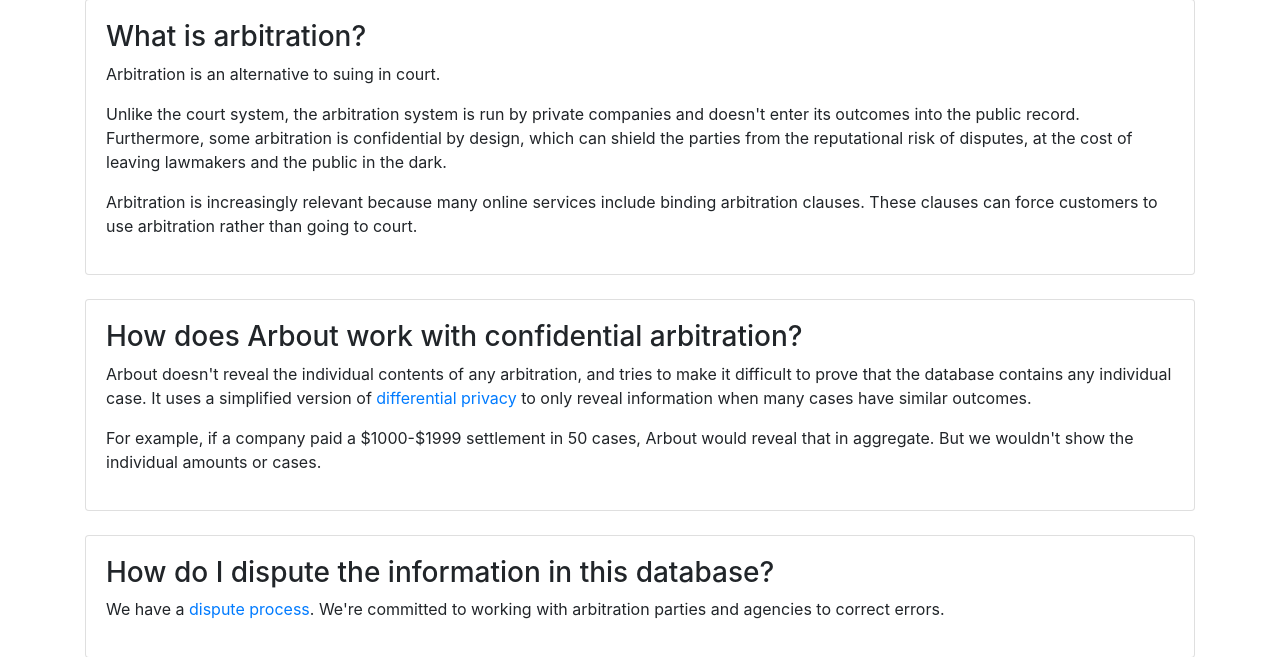
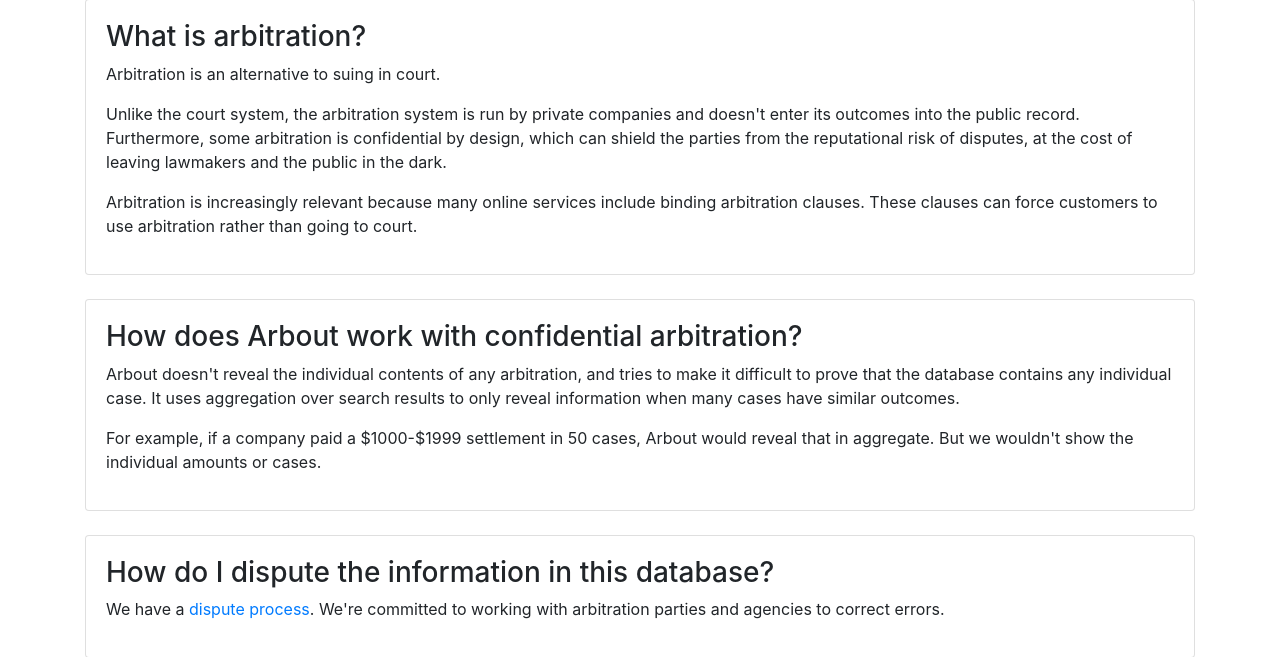
Before and after one commit to abe-winter/arbout, a Flask app: page / in a window 1280 px wide. Shown: the part 441-1098 px from the top of the page. Run offline with Flask 2, Linux system fonts and the light colour scheme; parts of the project's set-up code (start-up, migrations or seed data) failed here and were passed over; some libraries are stand-ins or nearby versions.

Commit message:
remove refs to differential privacy

```diff
--- a/templates/splash.jinja.htm
+++ b/templates/splash.jinja.htm
@@ -17,7 +17,7 @@
 <br>
 <div class="card"><div class="card-body">
   <h3>How does Arbout work with confidential arbitration?</h3>
-  <p>Arbout doesn't reveal the individual contents of any arbitration, and tries to make it difficult to prove that the database contains any individual case. It uses a simplified version of <a href="https://en.wikipedia.org/wiki/Differential_privacy">differential privacy</a> to only reveal information when many cases have similar outcomes.</p>
+  <p>Arbout doesn't reveal the individual contents of any arbitration, and tries to make it difficult to prove that the database contains any individual case. It uses aggregation over search results to only reveal information when many cases have similar outcomes.</p>
   <p>For example, if a company paid a $1000-$1999 settlement in 50 cases, Arbout would reveal that in aggregate. But we wouldn't show the individual amounts or cases.</p>
 </div></div>
 <br>
--- a/templates/terms.jinja.htm
+++ b/templates/terms.jinja.htm
@@ -23,7 +23,7 @@
   <li>Our cloud vendor, Google, manages our HTTPS certificates, our hosting cluster, and our database. Notwithstanding internal controls at Google, it would be technically trivial for them to examine the individual cases in our database or our visitor logs. If you don't trust Google, don't use this site.</li>
   <li>We will comply with valid subpoenas or other forms of duress. At our discretion, and depending on the legal resources available to us, we may challenge subpoenas in court or attempt to inform you as soon as possible if your data has been captured by state or other action.</li>
   <li>A failure in our encryption.</li>
-  <li>A bug or flaw in our differential privacy implementation, or other bugs.</li>
+  <li>A bug or flaw in our aggregation implementation, or other bugs.</li>
   <li>Other cyberattacks.</li>
 </ul>
 <hr>
```
Also changed, not shown: README.md.
